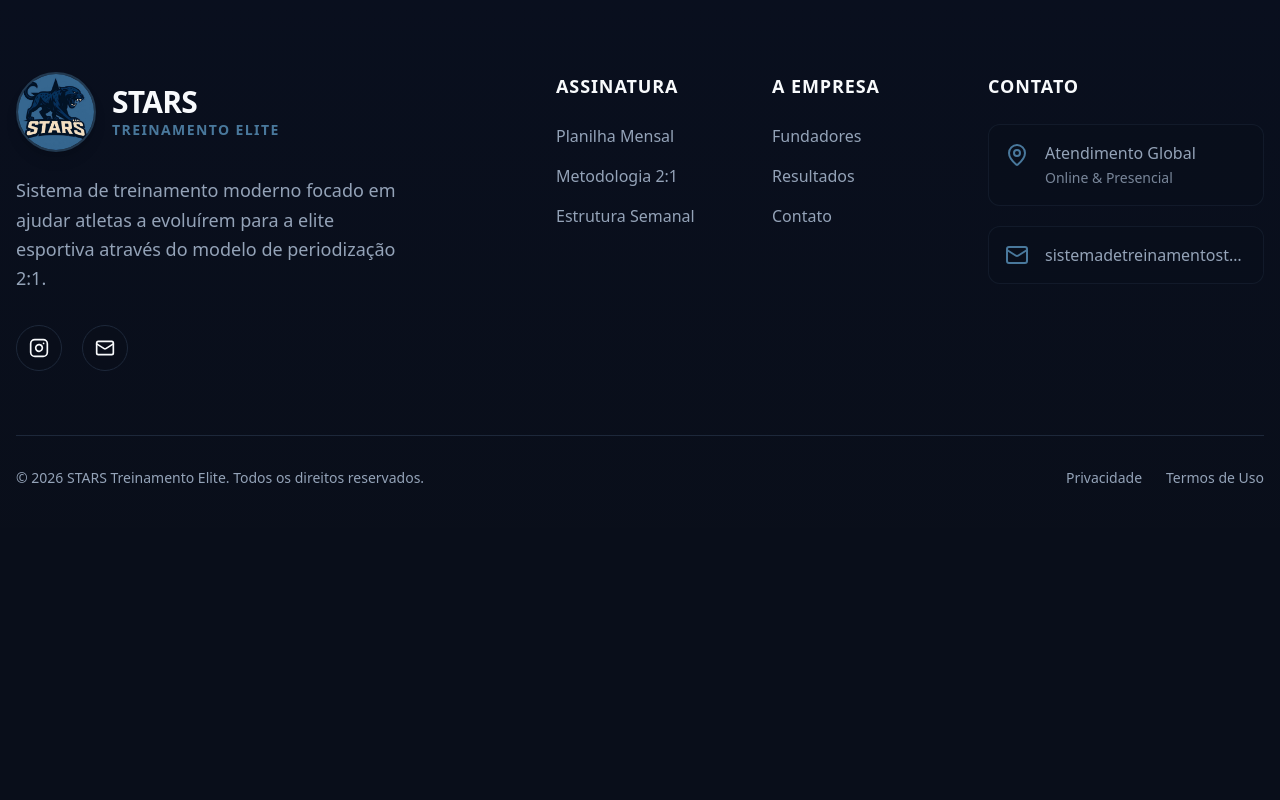
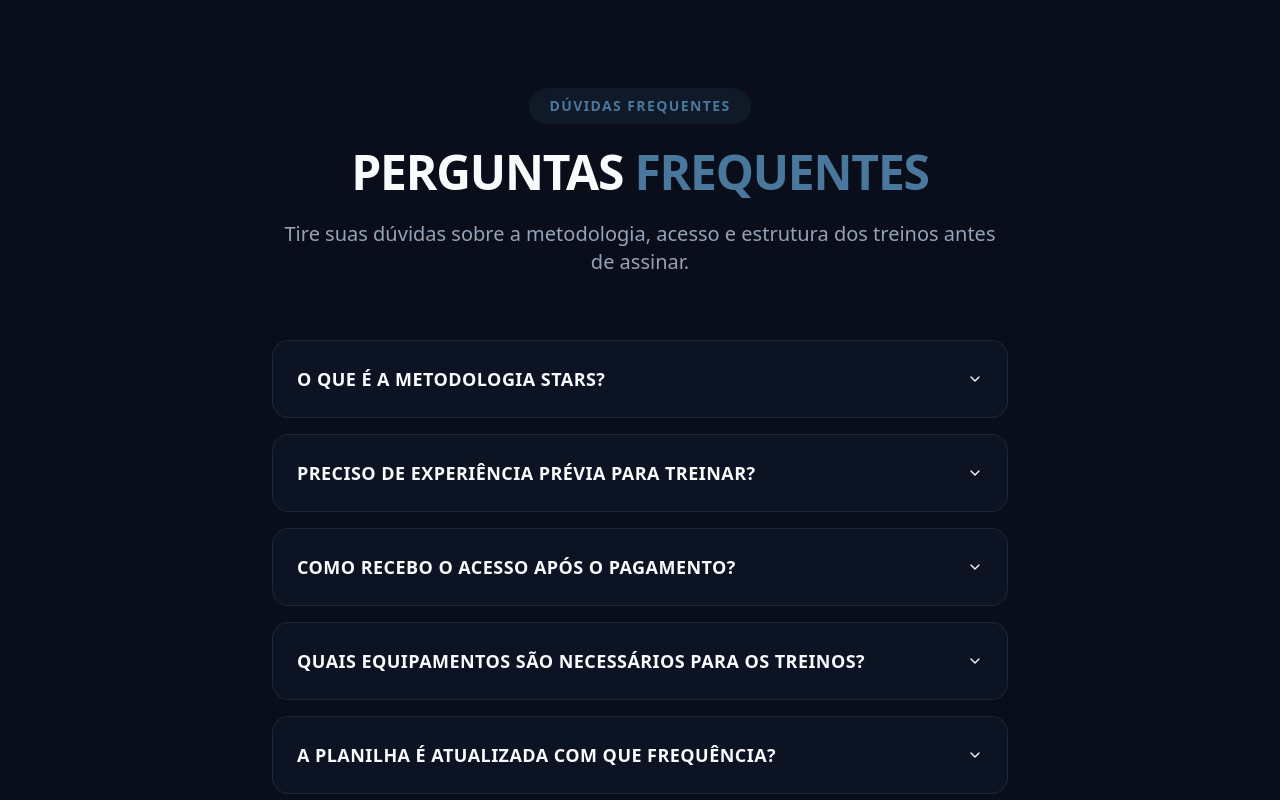
Before and after one commit to acdomzgc-web/stars-treinamento, a React (Vite) app: page / in a window 1280 px wide. Shown: the part 8460-9260 px from the top of the page. Before the commit the page ends 8988 px from the top, so only its background shows below. Built offline with nearby package versions, Linux system fonts and the light colour scheme.

Commit message:
feat: Add interactive FAQ section to homepage

```diff
--- /dev/null
+++ b/src/components/FAQ.tsx
@@ -0,0 +1,71 @@
+import {
+  Accordion,
+  AccordionContent,
+  AccordionItem,
+  AccordionTrigger,
+} from '@/components/ui/accordion'
+
+const faqItems = [
+  {
+    question: 'O que é a metodologia STARS?',
+    answer:
+      'A metodologia STARS é um sistema de treinamento moderno focado em Levantamento de Peso Olímpico (LPO) e Condicionamento, desenvolvido para elevar a performance dos atletas ao nível elite. Utilizamos o modelo de periodização 2:1, que equilibra carga e recuperação para maximizar ganhos de força, técnica e capacidade cardiovascular, preparando o atleta para competições de alto rendimento.',
+  },
+  {
+    question: 'Preciso de experiência prévia para treinar?',
+    answer:
+      'Não. A planilha é adaptável para diferentes níveis de experiência. Seja você um iniciante buscando evoluir ou um atleta avançado em busca de performance competitiva, o programa é ajustado conforme sua capacidade atual. A progressão de carga e complexidade dos movimentos é individualizada para garantir segurança e evolução constante.',
+  },
+  {
+    question: 'Como recebo o acesso após o pagamento?',
+    answer:
+      'Após a confirmação do pagamento através da plataforma Kiwify, você receberá automaticamente um e-mail no endereço cadastrado contendo todos os detalhes de acesso à planilha de treinamento. O processo é rápido e você poderá começar a treinar imediatamente. Certifique-se de verificar sua caixa de entrada e a pasta de spam.',
+  },
+  {
+    question: 'Quais equipamentos são necessários para os treinos?',
+    answer:
+      'Os treinos exigem equipamentos básicos de CrossFit e LPO: barra olímpica, anilhas (discos), racks para agachamento, anilhas kettlebell, corda de pular e um espaço adequado para condicionamento (corrida, remos, etc.). A maioria das academias e boxes de CrossFit já possuem toda a estrutura necessária para a execução completa da planilha.',
+  },
+  {
+    question: 'A planilha é atualizada com que frequência?',
+    answer:
+      'A planilha segue um ciclo de periodização baseado no modelo 2:1, com atualizações regulares a cada ciclo de treinamento. Os ajustes são feitos considerando a progressão do atleta, o gerenciamento de fadiga e a proximidade de competições. Cada novo ciclo traz novas progressões de carga, variações de exercícios e ajustes estratégicos para garantir evolução contínua.',
+  },
+]
+
+export default function FAQ() {
+  return (
+    <section id="faq" className="py-24 bg-background border-t border-border">
+      <div className="container mx-auto px-4 max-w-3xl">
+        <div className="text-center mb-16">
+          <span className="inline-block bg-primary/10 text-primary px-5 py-2 rounded-full text-sm font-black uppercase tracking-widest mb-6">
+            Dúvidas Frequentes
+          </span>
+          <h2 className="text-4xl md:text-5xl font-black mb-6 uppercase tracking-tight">
+            Perguntas <span className="text-primary">Frequentes</span>
+          </h2>
+          <p className="text-xl text-muted-foreground font-medium">
+            Tire suas dúvidas sobre a metodologia, acesso e estrutura dos treinos antes de assinar.
+          </p>
+        </div>
+
+        <Accordion type="single" collapsible className="w-full space-y-4">
+          {faqItems.map((item, idx) => (
+            <AccordionItem
+              key={idx}
+              value={`item-${idx}`}
+              className="bg-card rounded-2xl border border-border hover:border-primary/50 transition-colors px-6 [&[data-state=open]]:border-primary/60"
+            >
+              <AccordionTrigger className="text-left text-lg font-bold uppercase tracking-wide py-6 hover:no-underline hover:text-primary transition-colors">
+                {item.question}
+              </AccordionTrigger>
+              <AccordionContent className="text-muted-foreground leading-relaxed font-medium text-base pb-6">
+                {item.answer}
+              </AccordionContent>
+            </AccordionItem>
+          ))}
+        </Accordion>
+      </div>
+    </section>
+  )
+}
--- a/src/pages/Index.tsx
+++ b/src/pages/Index.tsx
@@ -5,6 +5,7 @@ import Periodization from '@/components/Periodization'
 import WeeklyStructure from '@/components/WeeklyStructure'
 import Programs from '@/components/Programs'
 import Founders from '@/components/Founders'
+import FAQ from '@/components/FAQ'
 import Footer from '@/components/Footer'
 import { WhatsAppButton } from '@/components/WhatsAppButton'
 
@@ -19,6 +20,7 @@ export default function Index() {
         <WeeklyStructure />
         <Programs />
         <Founders />
+        <FAQ />
       </main>
       <Footer />
       <WhatsAppButton />
```
Also changed, not shown: .skip.config.json.
